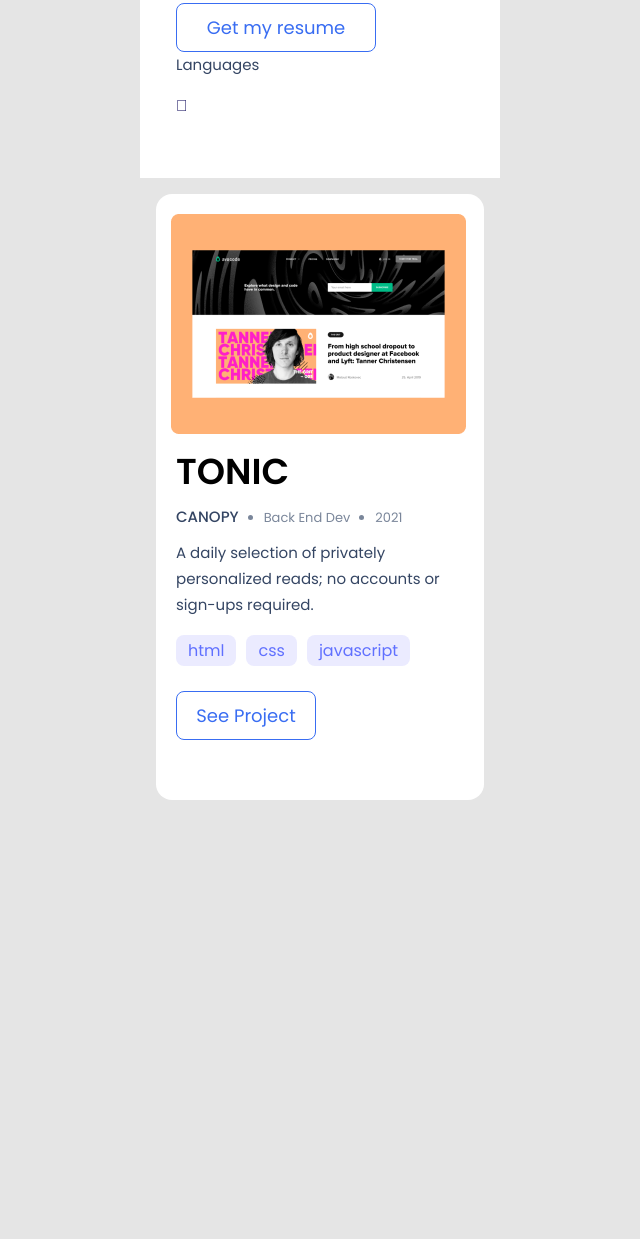
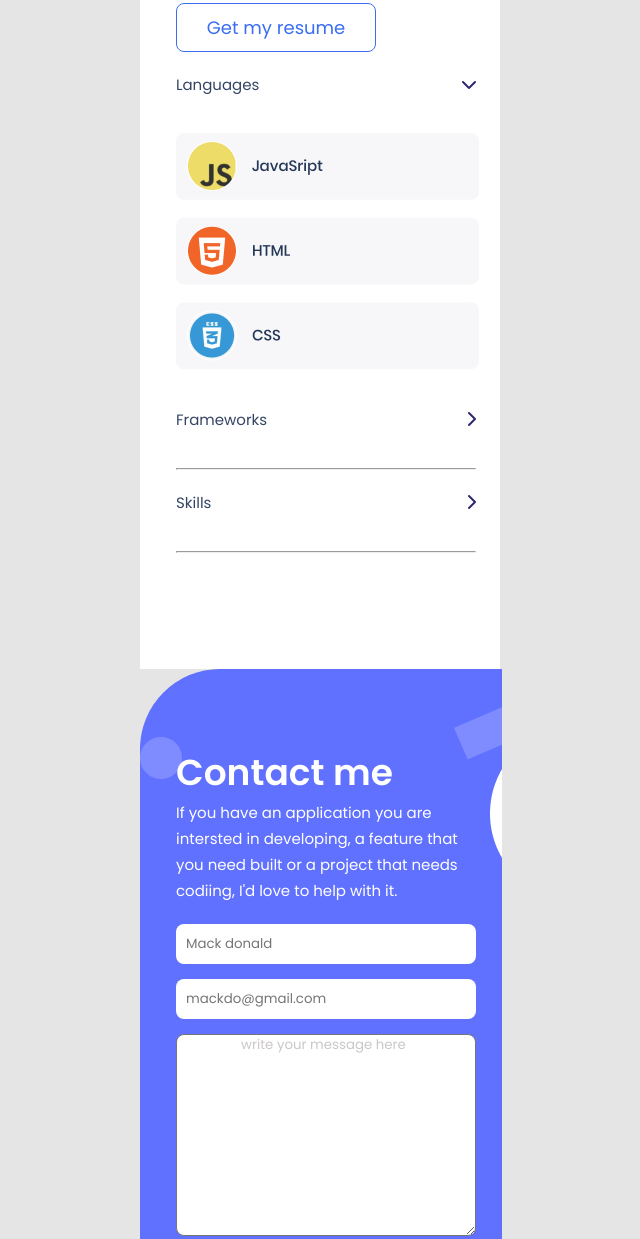
Before and after one commit to Paskab012/porfolio-part2-flexbox-and-grid, a website: page index.html in a window 1280 px wide. Shown: the part 3321-4560 px from the top of the page, without its empty margins (320-960 px from the left). Before the commit the page ends 4121 px from the top, so only its background shows below. Drawn offline with Linux system fonts and the light colour scheme; files whose address does not match are found by name.

Commit message:
Styling the project and Readme composition

```diff
--- a/index.html
+++ b/index.html
@@ -182,39 +182,44 @@
             </div>
             <div class="languages">
               <p>Languages</p>
-              <span><i class="fal fa-chevron-down"></i></span>
+              <a><i class="fas fa-chevron-down"></i></a>
             </div>
-            <div class="abt-myself-courses"></div>
+            <div class="abt-myself-courses">
+              <a href=""><img src="./asset/Frame 9.png" alt="" /></a>
+              <a href=""><img src="./asset/Frame 10.png" alt="" /></a>
+              <a href=""><img src="./asset/Frame 11.png" alt="" /></a>
+            </div>
+            <div class="languages">
+              <p>Frameworks</p>
+              <a><i class="fas fa-chevron-right"></i></a>
+            </div>
+            <hr />
+            <div class="languages">
+              <p>Skills</p>
+              <a><i class="fas fa-chevron-right"></i></i></span>
+            </div>
+            <hr />
           </div>
         </div>
       </section>
       <section class="contact-card-section">
         <div class="all-components">
-          <div class="first-image">
-            <img src="./asset/Snapshoot Portfolio.png" alt="" />
-          </div>
           <div class="tonic-content">
-            <h1>TONIC</h1>
-            <div class="tonic-content-canopy">
-              <p>CANOPY</p>
-              <ul class="tonic-list">
-                <li>Back End Dev</li>
-                <li>2021</li>
-              </ul>
-            </div>
+            <h1>Contact me</h1>
             <p>
-              A daily selection of privately personalized reads; no accounts or
-              sign-ups required.
+              If you have an application you are intersted in developing, a
+              feature that you need built or a project that needs codiing, I'd
+              love to help with it.
             </p>
             <div class="tonic-courses">
-              <ul>
-                <li><a href="#">html</a></li>
-                <li><a href="#">css</a></li>
-                <li><a href="#">javascript</a></li>
-              </ul>
+              <input type="text" placeholder="Mack donald" />
+              <input type="text" placeholder="mackdo@gmail.com" />
+              <textarea name="contact" id="msg" cols="30" rows="10">
+                  write your message here</textarea
+              >
             </div>
             <div class="btn">
-              <button class="btn-tonic">See Project</button>
+              <button class="btn-tonic">Get In Touch</button>
             </div>
           </div>
         </div>
--- a/styles.css
+++ b/styles.css
@@ -1,4 +1,5 @@
 @import url("https://fonts.googleapis.com/css2?family=Poppins:wght@100;300;400;500;600&display=swap");
+
 * {
   padding: 0;
   box-sizing: border-box;
@@ -16,9 +17,11 @@ body {
   margin: 0 auto;
   width: 360px;
 }
+
 .first-card-section {
   margin-bottom: 90px;
 }
+
 .all-components {
   display: grid;
   grid-row: 2;
@@ -133,21 +136,75 @@ ul li {
 
 .about-myself-card {
   background-color: #fff;
+  padding-bottom: 40px;
 }
+
 .about-myself-card h1 {
   margin-top: 30px;
   margin-bottom: 10px;
 }
+
 .about-myself-card h3 {
   color: rgb(148, 100, 182);
   font-size: 16px;
   font-weight: 300;
   margin-bottom: 10px;
 }
+
 .about-myself-card button {
   width: 200px;
 }
 
+.about-myself-card .languages {
+  display: flex;
+  justify-content: space-between;
+  margin-top: 20px;
+  margin-bottom: 20px;
+}
+
+.about-myself-card .abt-myself-courses img {
+  margin-bottom: 10px;
+  object-fit: cover;
+}
+
 i {
   color: rgb(42, 37, 110);
+  cursor: pointer;
 }
+
+.contact-card-section {
+  background-color: #6070ff;
+  background-image: url(./asset//contact\ form\ shapes-mobile@2x.png);
+  background-repeat: no-repeat;
+  padding-top: 80px;
+  border-radius: 80px 0px 0px 0px;
+  color: white;
+  position: absolute;
+}
+
+.contact-card-section .all-components {
+  background-color: transparent;
+}
+
+.contact-card-section p {
+  color: white;
+  margin-bottom: 20px;
+}
+
+.contact-card-section .tonic-courses {
+  display: grid;
+  margin-top: 10px;
+}
+
+.contact-card-section .tonic-courses input {
+  padding: 10px;
+  border-radius: 8px;
+  outline: none;
+  margin-bottom: 15px;
+  border: none;
+}
+
+.contact-card-section .tonic-courses textarea {
+  color: rgb(202, 199, 199);
+  border-radius: 8px;
+}
```
Also changed, not shown: README.md, asset/contact form shapes-mobile@2x.png (added), motoG4.png (added).
